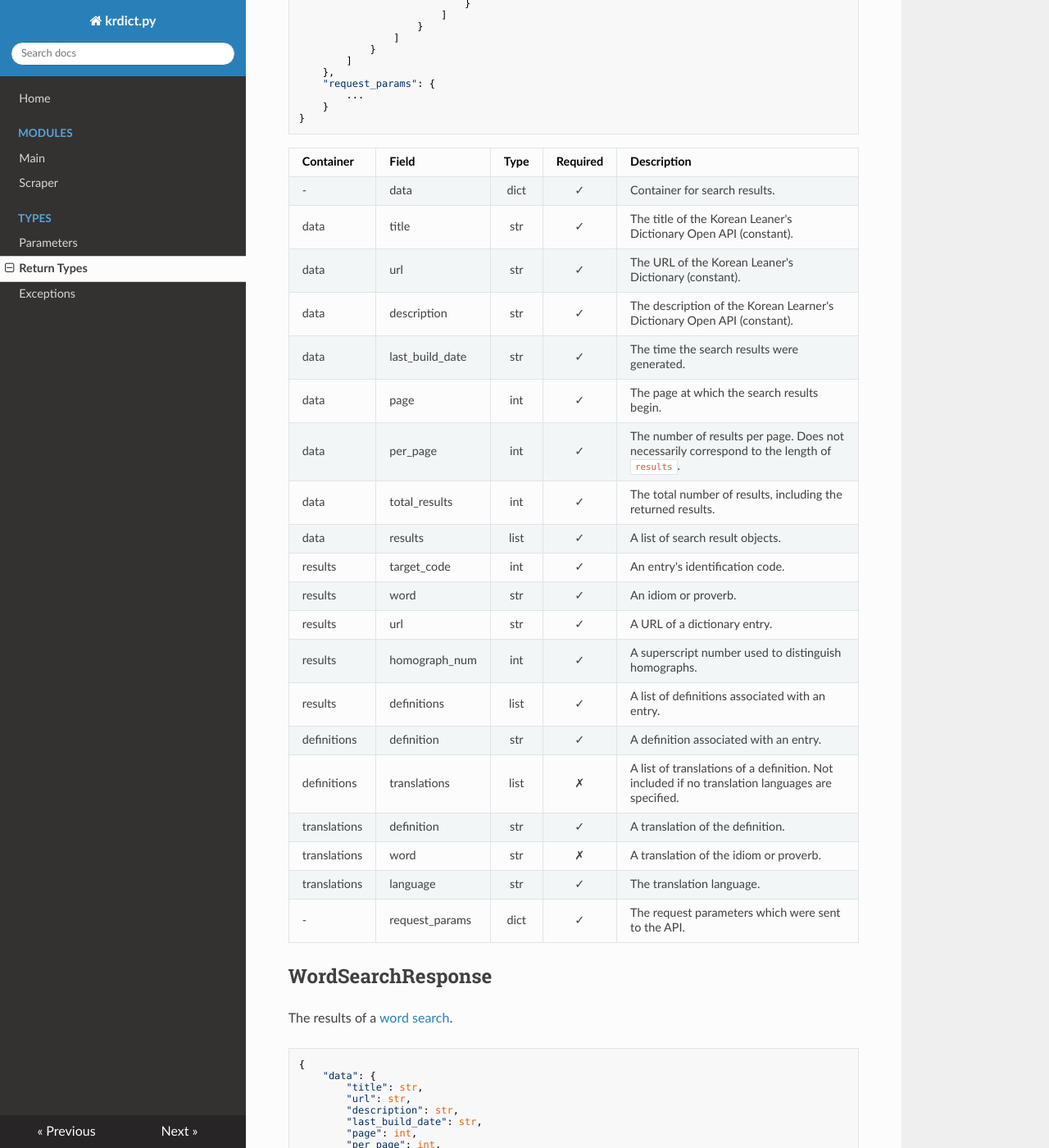
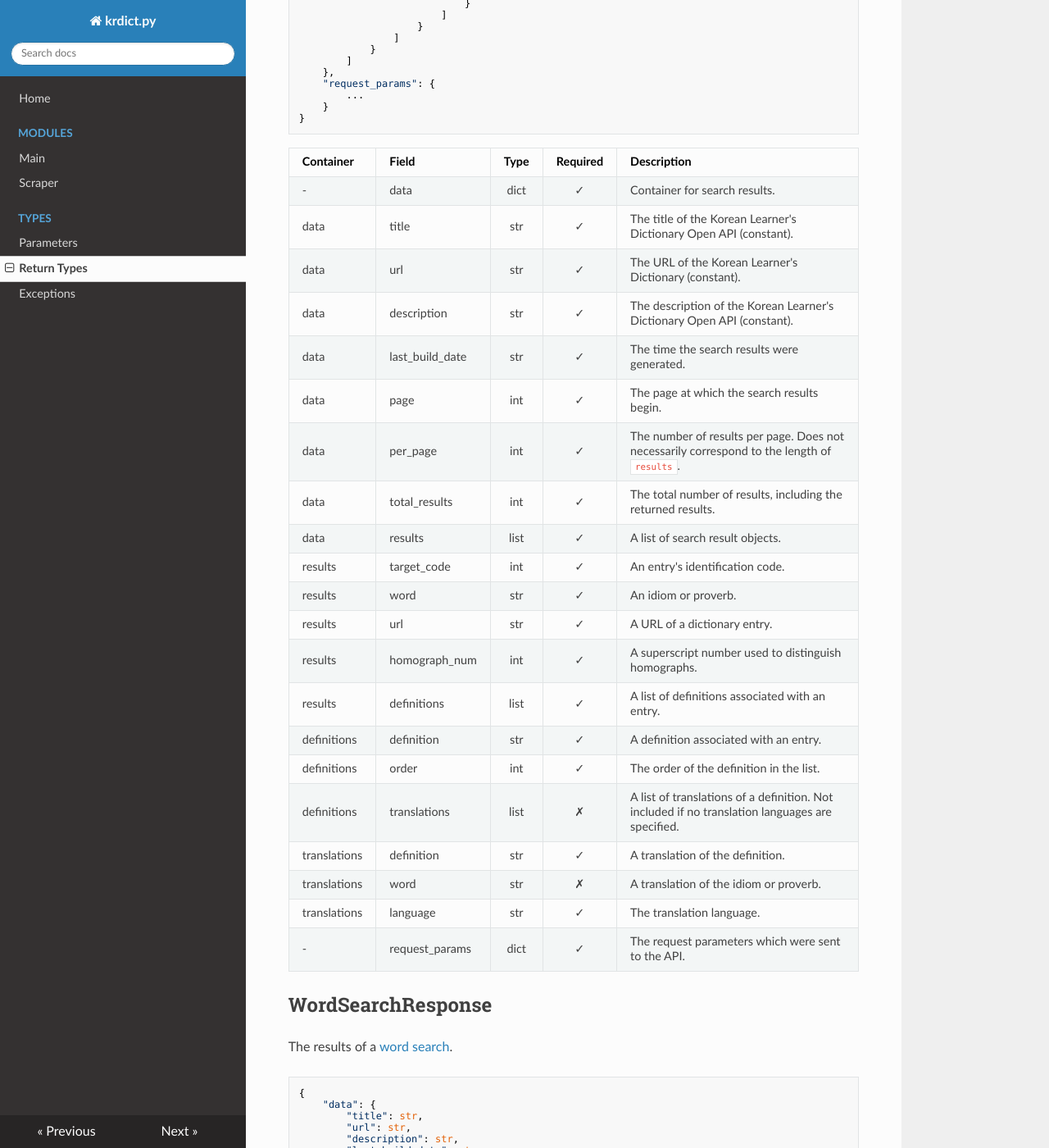
Before and after one commit to omarkmu/krdict.py, an MkDocs documentation site: the page built from docs/return_types.md, in a window 1280 px wide and 1400 px high, scrolled down 3420 px. Shown: the whole window at 82% size. Built offline with MkDocs 1.6.1, drawn with Linux system fonts in a browser that asks for light colours; nearby versions of some CDN libraries; some of the changed text lies outside the part shown.

Commit message:
Fix documentation typos

```diff
--- a/docs/return_types.md
+++ b/docs/return_types.md
@@ -44,8 +44,8 @@
 | Container      | Field           | Type | Required | Description
 | ---------      | -----           | :--: | :------: | -----------
 | -              | data            | dict |    ✓     | Container for search results.
-| data           | title           | str  |    ✓     | The title of the Korean Leaner's Dictionary Open API (constant).
-| data           | url             | str  |    ✓     | The URL of the Korean Leaner's Dictionary (constant).
+| data           | title           | str  |    ✓     | The title of the Korean Learner's Dictionary Open API (constant).
+| data           | url             | str  |    ✓     | The URL of the Korean Learner's Dictionary (constant).
 | data           | description     | str  |    ✓     | The description of the Korean Learner's Dictionary Open API (constant).
 | data           | last_build_date | str  |    ✓     | The time the search results were generated.
 | data           | page            | int  |    ✓     | The page at which the search results begin.
@@ -97,8 +97,8 @@
 | Container  | Field           | Type | Required | Description
 | ---------  | -----           | :--: | :------: | -----------
 | -          | data            | dict |    ✓     | Container for search results.
-| data       | title           | str  |    ✓     | The title of the Korean Leaner's Dictionary Open API (constant).
-| data       | url             | str  |    ✓     | The URL of the Korean Leaner's Dictionary (constant).
+| data       | title           | str  |    ✓     | The title of the Korean Learner's Dictionary Open API (constant).
+| data       | url             | str  |    ✓     | The URL of the Korean Learner's Dictionary (constant).
 | data       | description     | str  |    ✓     | The description of the Korean Learner's Dictionary Open API (constant).
 | data       | last_build_date | str  |    ✓     | The time the search results were generated.
 | data       | page            | int  |    ✓     | The page at which the search results begin.
@@ -157,8 +157,8 @@
 | Container      | Field           | Type | Required | Description
 | ---------      | -----           | :--: | :------: | -----------
 | -              | data            | dict |    ✓     | Container for search results.
-| data           | title           | str  |    ✓     | The title of the Korean Leaner's Dictionary Open API (constant).
-| data           | url             | str  |    ✓     | The URL of the Korean Leaner's Dictionary (constant).
+| data           | title           | str  |    ✓     | The title of the Korean Learner's Dictionary Open API (constant).
+| data           | url             | str  |    ✓     | The URL of the Korean Learner's Dictionary (constant).
 | data           | description     | str  |    ✓     | The description of the Korean Learner's Dictionary Open API (constant).
 | data           | last_build_date | str  |    ✓     | The time the search results were generated.
 | data           | page            | int  |    ✓     | The page at which the search results begin.
@@ -171,6 +171,7 @@
 | results        | homograph_num   | int  |    ✓     | A superscript number used to distinguish homographs.
 | results        | definitions     | list |    ✓     | A list of definitions associated with an entry.
 | definitions    | definition      | str  |    ✓     | A definition associated with an entry.
+| definitions    | order           | int  |    ✓     | The order of the definition in the list.
 | definitions    | translations    | list |    ✗     | A list of translations of a definition. Not included if no translation languages are specified.
 | translations   | definition      | str  |    ✓     | A translation of the definition.
 | translations   | word            | str  |    ✗     | A translation of the idiom or proverb.
@@ -227,8 +228,8 @@
 | Container      | Field              | Type | Required | Description
 | ---------      | -----              | :--: | :------: | -----------
 | -              | data               | dict |    ✓     | Container for search results.
-| data           | title              | str  |    ✓     | The title of the Korean Leaner's Dictionary Open API (constant).
-| data           | url                | str  |    ✓     | The URL of the Korean Leaner's Dictionary (constant).
+| data           | title              | str  |    ✓     | The title of the Korean Learner's Dictionary Open API (constant).
+| data           | url                | str  |    ✓     | The URL of the Korean Learner's Dictionary (constant).
 | data           | description        | str  |    ✓     | The description of the Korean Learner's Dictionary Open API (constant).
 | data           | last_build_date    | str  |    ✓     | The time the search results were generated.
 | data           | page               | int  |    ✓     | The page at which the search results begin.
@@ -248,6 +249,7 @@
 | definitions    | definition         | str  |    ✓     | A definition associated with an entry.
 | definitions    | translations       | list |    ✗     | A list of translations of a definition. Not included if no translation languages are specified.
 | translations   | definition         | str  |    ✓     | A translation of the definition.
+| definitions    | order              | int  |    ✓     | The order of the definition in the list.
 | translations   | word               | str  |    ✗     | A translation of the word.
 | translations   | language           | str  |    ✓     | The translation language.
 | -              | request_params     | dict |    ✓     | The request parameters which were sent to the API.
@@ -424,7 +426,7 @@
 | Container              | Field                  | Type | Required | Description
 | ---------              | -----                  | :--: | :------: | -----------
 | -                      | data                   | dict |    ✓     | Container for view query results.
-| data                   | title                  | str  |    ✓     | The title of the Korean Leaner's Dictionary Open API (constant).
+| data                   | title                  | str  |    ✓     | The title of the Korean Learner's Dictionary Open API (constant).
 | data                   | url                    | str  |    ✓     | The URL of the search result page.
 | data                   | description            | str  |    ✓     | The description of the Korean Learner's Dictionary Open API (constant).
 | data                   | last_build_date        | str  |    ✓     | The time the view results were generated.
```
Also changed, not shown: docs/parameters.md (+4 -4 lines).
